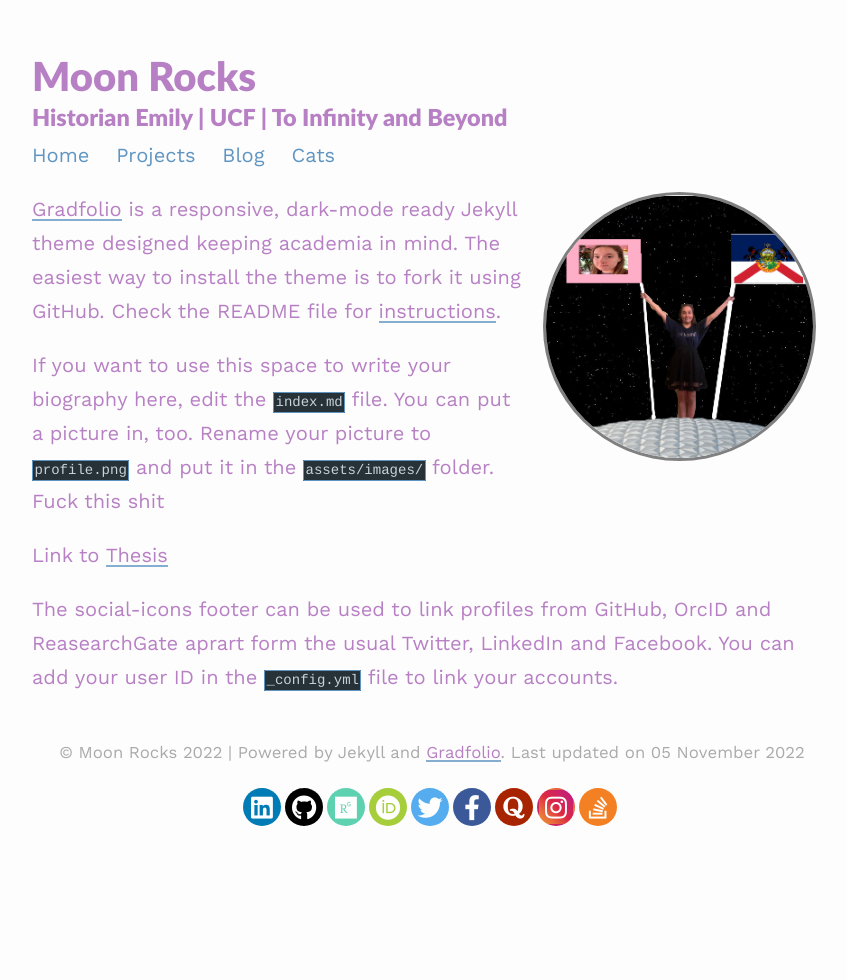
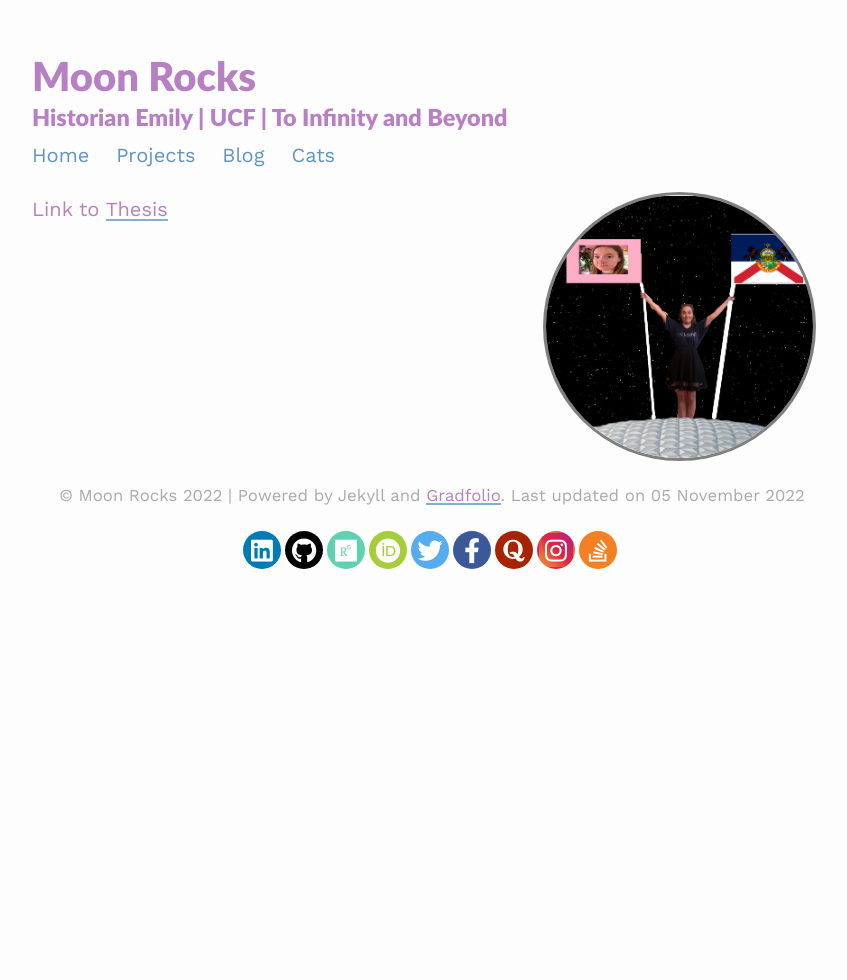
Before and after one commit to emilystrickland2/Historian, a Jekyll site: the page built from index.md, in a window 1280 px wide. Shown: the whole page, without its empty margins (208-1055 px from the left). Built offline with Jekyll 4.4.1, drawn with Linux system fonts in a browser that asks for light colours; nearby versions of some CDN libraries.

Commit message:
Update index.md

```diff
--- a/index.md
+++ b/index.md
@@ -7,10 +7,5 @@
 published: true
 ---
 
-[Gradfolio](https://github.com/jitinnair1/gradfolio){:target="_blank"} is a responsive, dark-mode ready Jekyll theme designed keeping academia in mind. The easiest way to install the theme is to fork it using GitHub. Check the README file for [instructions](https://github.com/jitinnair1/gradfolio#installation){:target="_blank"}.
-
-If you want to use this space to write your biography here, edit the `index.md` file. You can put a picture in, too. Rename your picture to `profile.png` and put it in the `assets/images/` folder. Fuck this shit
 
 Link to [Thesis](https://stars.library.ucf.edu/etd2020/1297/){:target="_blank"}
-
-The social-icons footer can be used to link profiles from GitHub, OrcID and ReasearchGate aprart form the usual Twitter, LinkedIn and Facebook. You can add your user ID in the `_config.yml` file to link your accounts.
```
